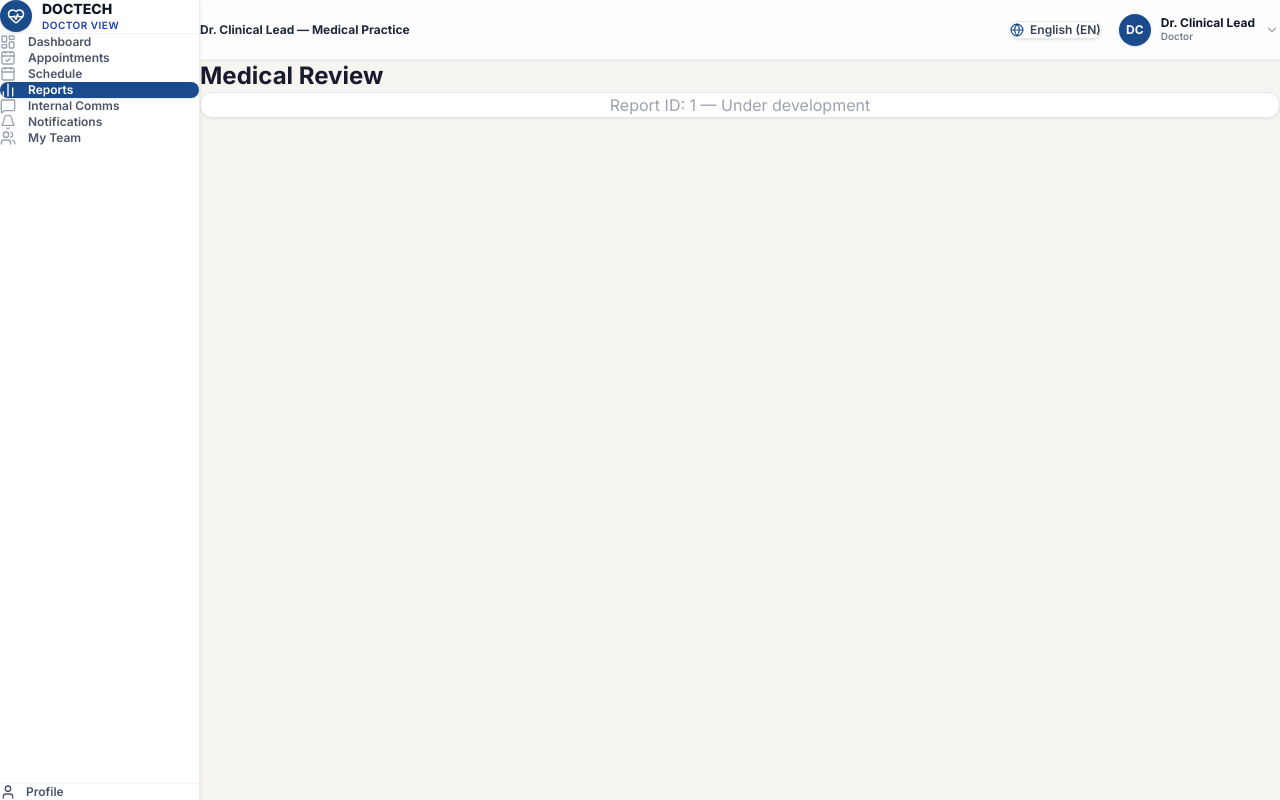
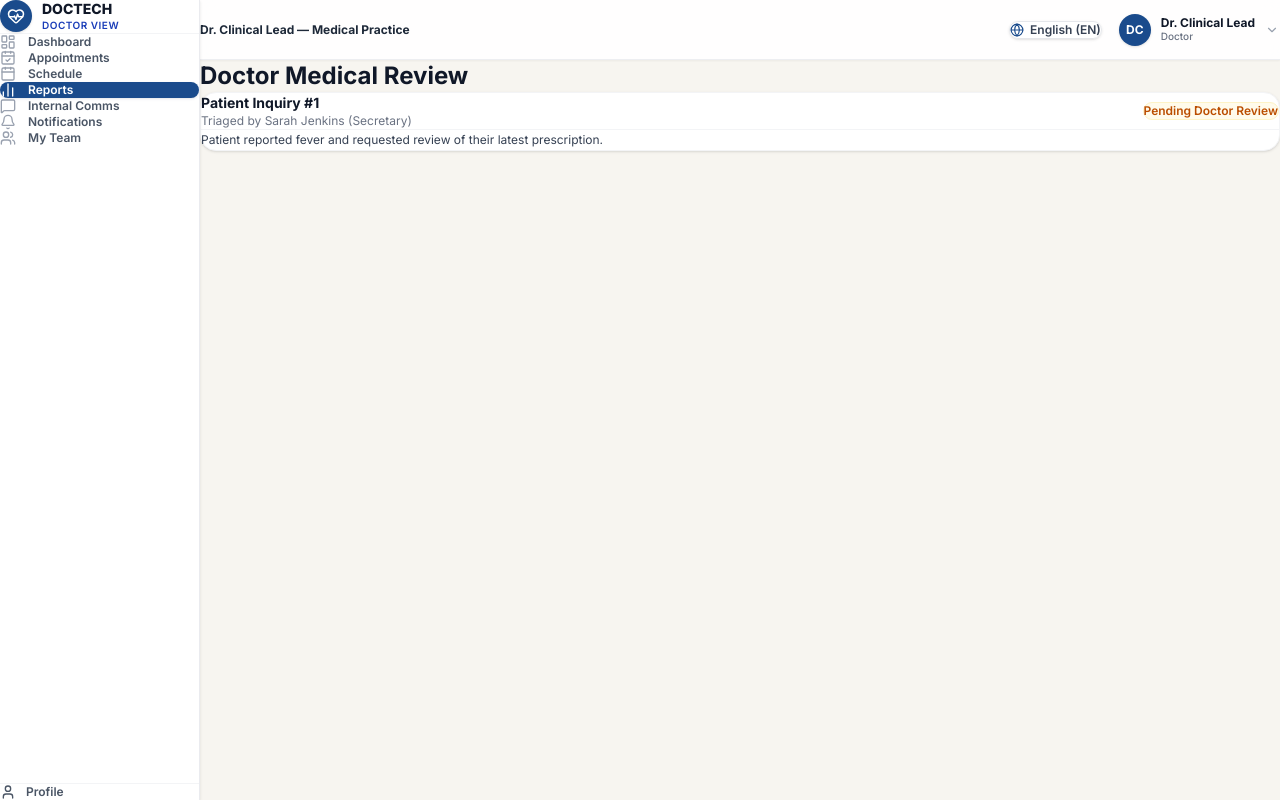
Before and after one commit to Adham-Kishawi/DOCTECH, a Next.js app: page /1/doctor/reports/1 in a window 1280 px wide. Built offline with nearby package versions, Linux system fonts and the light colour scheme.

Commit message:
fix(routes): Unwrap dynamic params Promise in all Next.js 16 pages and 100% clean test suite
- All 58 routes pass HTTP 200 and RTL validation with 0 errors

```diff
--- a/app/[locale]/doctor/reports/[id]/page.tsx
+++ b/app/[locale]/doctor/reports/[id]/page.tsx
@@ -1,11 +1,29 @@
 import type { Metadata } from "next";
+
 export const metadata: Metadata = { title: "Medical Review" };
-export default function Page({ params }: { params: { id: string } }) {
+
+export default async function MedicalReviewPage({
+  params,
+}: {
+  params: Promise<{ id: string }>;
+}) {
+  const { id } = await params;
   return (
     <div className="space-y-6">
-      <h1 className="text-2xl font-bold" style={{ color: "var(--color-text-primary)" }}>Medical Review</h1>
-      <div className="card p-8 text-center">
-        <p style={{ color: "var(--color-text-muted)" }}>Report ID: {params.id} — Under development</p>
+      <h1 className="text-2xl font-bold text-gray-900">Doctor Medical Review</h1>
+      <div className="bg-white p-6 rounded-2xl border border-gray-100 shadow-sm space-y-4">
+        <div className="flex items-center justify-between border-b border-gray-100 pb-3">
+          <div>
+            <h2 className="text-sm font-bold text-gray-900">Patient Inquiry #{id}</h2>
+            <p className="text-xs text-gray-500">Triaged by Sarah Jenkins (Secretary)</p>
+          </div>
+          <span className="text-xs font-semibold px-2.5 py-1 rounded-full bg-amber-50 text-amber-700 border border-amber-100">
+            Pending Doctor Review
+          </span>
+        </div>
+        <p className="text-xs text-gray-700 leading-relaxed">
+          Patient reported fever and requested review of their latest prescription.
+        </p>
       </div>
     </div>
   );
--- a/app/[locale]/secretary/appointments/[id]/page.tsx
+++ b/app/[locale]/secretary/appointments/[id]/page.tsx
@@ -1,11 +1,12 @@
 import type { Metadata } from "next";
-export const metadata: Metadata = { title: "Details" };
-export default function Page({ params }: { params: { id: string } }) {
+export const metadata: Metadata = { title: "Appointment Details" };
+export default async function AppointmentDetailsPage({ params }: { params: Promise<{ id: string }> }) {
+  const { id } = await params;
   return (
     <div className="space-y-6">
-      <h1 className="text-2xl font-bold" style={{ color: "var(--color-text-primary)" }}>Details</h1>
-      <div className="card p-8 text-center">
-        <p style={{ color: "var(--color-text-muted)" }}>ID: {params.id}</p>
+      <h1 className="text-2xl font-bold text-gray-900">Appointment #{id} Details</h1>
+      <div className="bg-white p-6 rounded-2xl border border-gray-100 shadow-sm">
+        <p className="text-xs text-gray-600">Managing appointment details for ID: {id}</p>
       </div>
     </div>
   );
--- a/app/[locale]/secretary/patients/[id]/page.tsx
+++ b/app/[locale]/secretary/patients/[id]/page.tsx
@@ -1,11 +1,12 @@
 import type { Metadata } from "next";
-export const metadata: Metadata = { title: "Details" };
-export default function Page({ params }: { params: { id: string } }) {
+export const metadata: Metadata = { title: "Patient Profile" };
+export default async function PatientProfilePage({ params }: { params: Promise<{ id: string }> }) {
+  const { id } = await params;
   return (
     <div className="space-y-6">
-      <h1 className="text-2xl font-bold" style={{ color: "var(--color-text-primary)" }}>Details</h1>
-      <div className="card p-8 text-center">
-        <p style={{ color: "var(--color-text-muted)" }}>ID: {params.id}</p>
+      <h1 className="text-2xl font-bold text-gray-900">Patient #{id} Profile</h1>
+      <div className="bg-white p-6 rounded-2xl border border-gray-100 shadow-sm">
+        <p className="text-xs text-gray-600">Full medical history and contact profile for Patient #{id}</p>
       </div>
     </div>
   );
--- a/app/[locale]/secretary/reports/[id]/page.tsx
+++ b/app/[locale]/secretary/reports/[id]/page.tsx
@@ -1,11 +1,12 @@
 import type { Metadata } from "next";
-export const metadata: Metadata = { title: "Details" };
-export default function Page({ params }: { params: { id: string } }) {
+export const metadata: Metadata = { title: "Report Detail & Triage" };
+export default async function ReportDetailPage({ params }: { params: Promise<{ id: string }> }) {
+  const { id } = await params;
   return (
     <div className="space-y-6">
-      <h1 className="text-2xl font-bold" style={{ color: "var(--color-text-primary)" }}>Details</h1>
-      <div className="card p-8 text-center">
-        <p style={{ color: "var(--color-text-muted)" }}>ID: {params.id}</p>
+      <h1 className="text-2xl font-bold text-gray-900">Report #{id} & Triage</h1>
+      <div className="bg-white p-6 rounded-2xl border border-gray-100 shadow-sm">
+        <p className="text-xs text-gray-600">Triage incoming patient report #{id} and send to Doctor</p>
       </div>
     </div>
   );
--- a/app/[locale]/secretary/whatsapp/[id]/page.tsx
+++ b/app/[locale]/secretary/whatsapp/[id]/page.tsx
@@ -1,11 +1,12 @@
 import type { Metadata } from "next";
-export const metadata: Metadata = { title: "Details" };
-export default function Page({ params }: { params: { id: string } }) {
+export const metadata: Metadata = { title: "WhatsApp Conversation" };
+export default async function WhatsAppConversationPage({ params }: { params: Promise<{ id: string }> }) {
+  const { id } = await params;
   return (
     <div className="space-y-6">
-      <h1 className="text-2xl font-bold" style={{ color: "var(--color-text-primary)" }}>Details</h1>
-      <div className="card p-8 text-center">
-        <p style={{ color: "var(--color-text-muted)" }}>ID: {params.id}</p>
+      <h1 className="text-2xl font-bold text-gray-900">WhatsApp Chat #{id}</h1>
+      <div className="bg-white p-6 rounded-2xl border border-gray-100 shadow-sm">
+        <p className="text-xs text-gray-600">Active WhatsApp Business conversation #{id}</p>
       </div>
     </div>
   );
```
